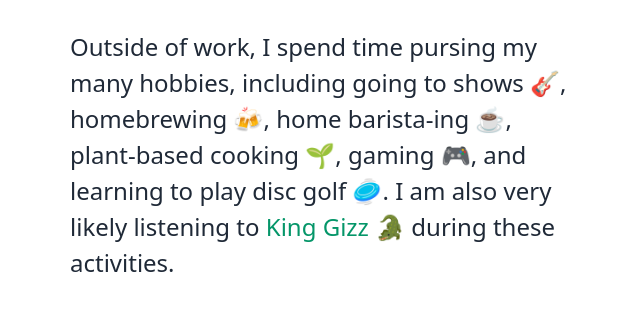
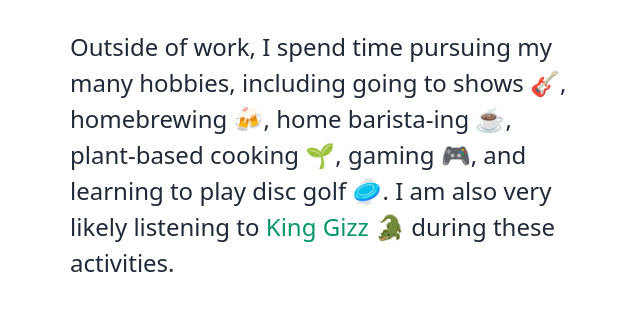
Before and after one commit to cashlion/cashlion-info-site, a website built with Vite: page index.html in a window 1280 px wide. Shown: the part 691-1001 px from the top of the page, 58-698 px from the left. Built offline with nearby package versions, Linux system fonts and the light colour scheme.

Commit message:
Copy update

```diff
--- a/index.html
+++ b/index.html
@@ -24,7 +24,7 @@
         <div class="text-xl md:text-3xl">👋</div>
         <div class="mt-4 md:mt-10 w-full md:w-1/2 text-left leading-8 md:leading-9 font-light">I am a <span class="font-semibold">Sr. Data &amp; Analytics Engineer 👨🏼‍💻</span> at <a href="https://www.foundsm.com/" rel="noreferrer" target="_blank" class="font-medium text-green-700 hover:text-black dark:text-green-400 dark:hover:text-white" title="Open the Found SM site in a new tab/window">Found Search Marketing 🔎</a> helping businesses of all sizes become more data-driven. In addition to the client work, I am always looking to build internal tools 🛠 to help our team focus less on the minutae and more on strategy.</div>
         <div class="mt-6 md:mt-8 w-full md:w-1/2 text-left leading-8 md:leading-9 font-light">I am on the leadership committee of <a href="https://www.olscnashville.com/" rel="noreferrer" target="_blank" class="font-medium text-red-600 hover:text-black dark:text-red-400 dark:hover:text-white" title="Open the OLSC Nashville site in a new tab/window">OLSC Nashville ⚽️</a>, where I maintain the website and help to build a place for locals and tourists to cheer on our beloved Reds of Liverpool.</div>
-        <div class="mt-6 md:mt-8 w-full md:w-1/2 text-left leading-8 md:leading-9 font-light">Outside of work, I spend time pursing my many hobbies, including going to shows 🎸, homebrewing 🍻, home barista-ing ☕️, plant-based cooking 🌱, gaming 🎮, and learning to play disc golf 🥏. I am also very likely listening to <a class="text-green-600 font-medium" href="https://kinggizzard.bandcamp.com/" target="_blank">King Gizz 🐊</a> during these activities.</div>
+        <div class="mt-6 md:mt-8 w-full md:w-1/2 text-left leading-8 md:leading-9 font-light">Outside of work, I spend time pursuing my many hobbies, including going to shows 🎸, homebrewing 🍻, home barista-ing ☕️, plant-based cooking 🌱, gaming 🎮, and learning to play disc golf 🥏. I am also very likely listening to <a class="text-green-600 font-medium" href="https://kinggizzard.bandcamp.com/" target="_blank">King Gizz 🐊</a> during these activities.</div>
         <div class="mt-6 md:mt-8 w-full md:w-1/2 text-left leading-8 md:leading-9 font-light">Thanks for visiting and for reading this far. I truly hope you have a wonderful day. YNWA</div>
       </main>
       <footer class="mt-8 container mx-auto w-full py-4 flex flex-col md:flex-row justify-between items-center text-sm text-gray-500">
```
